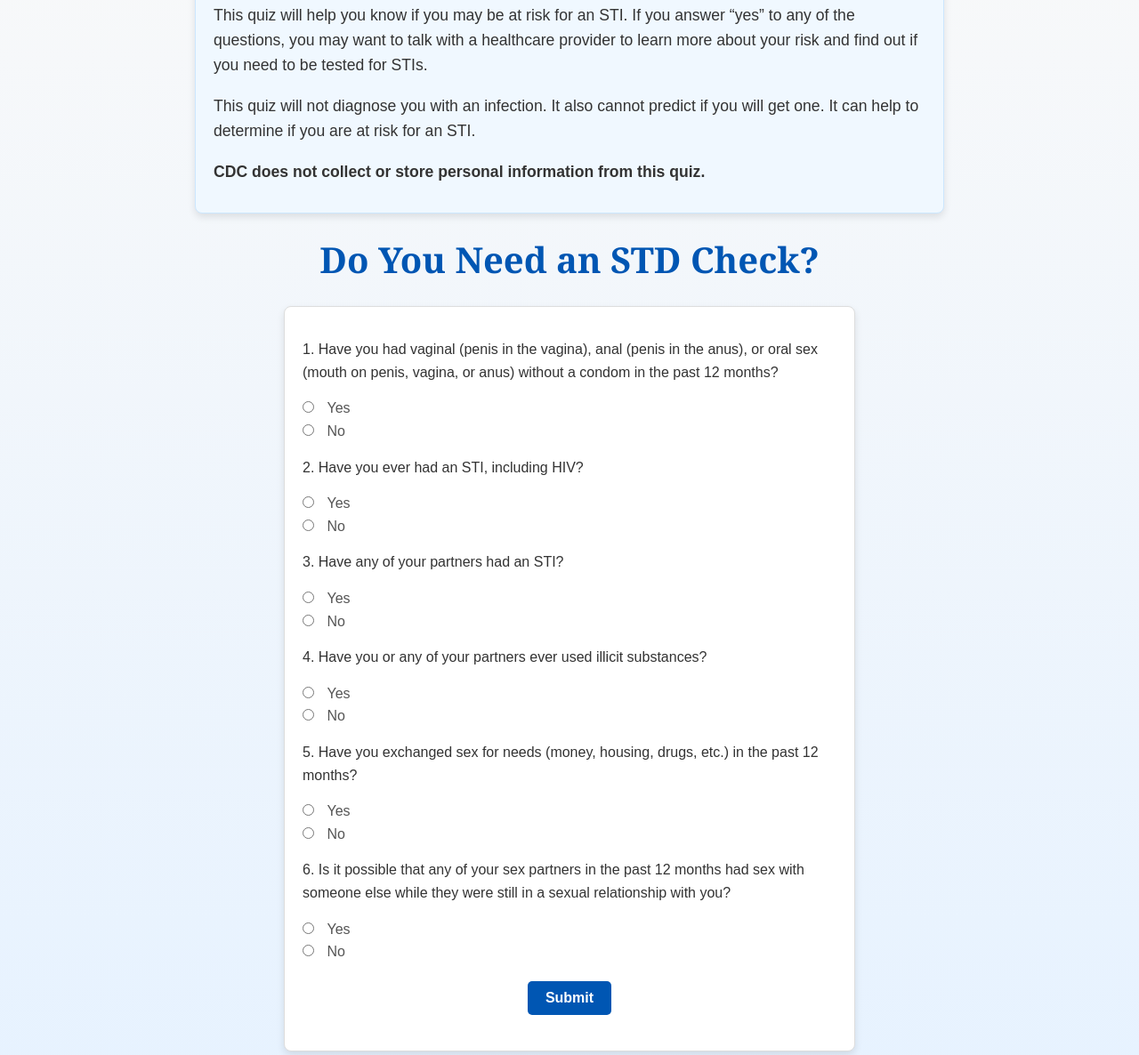
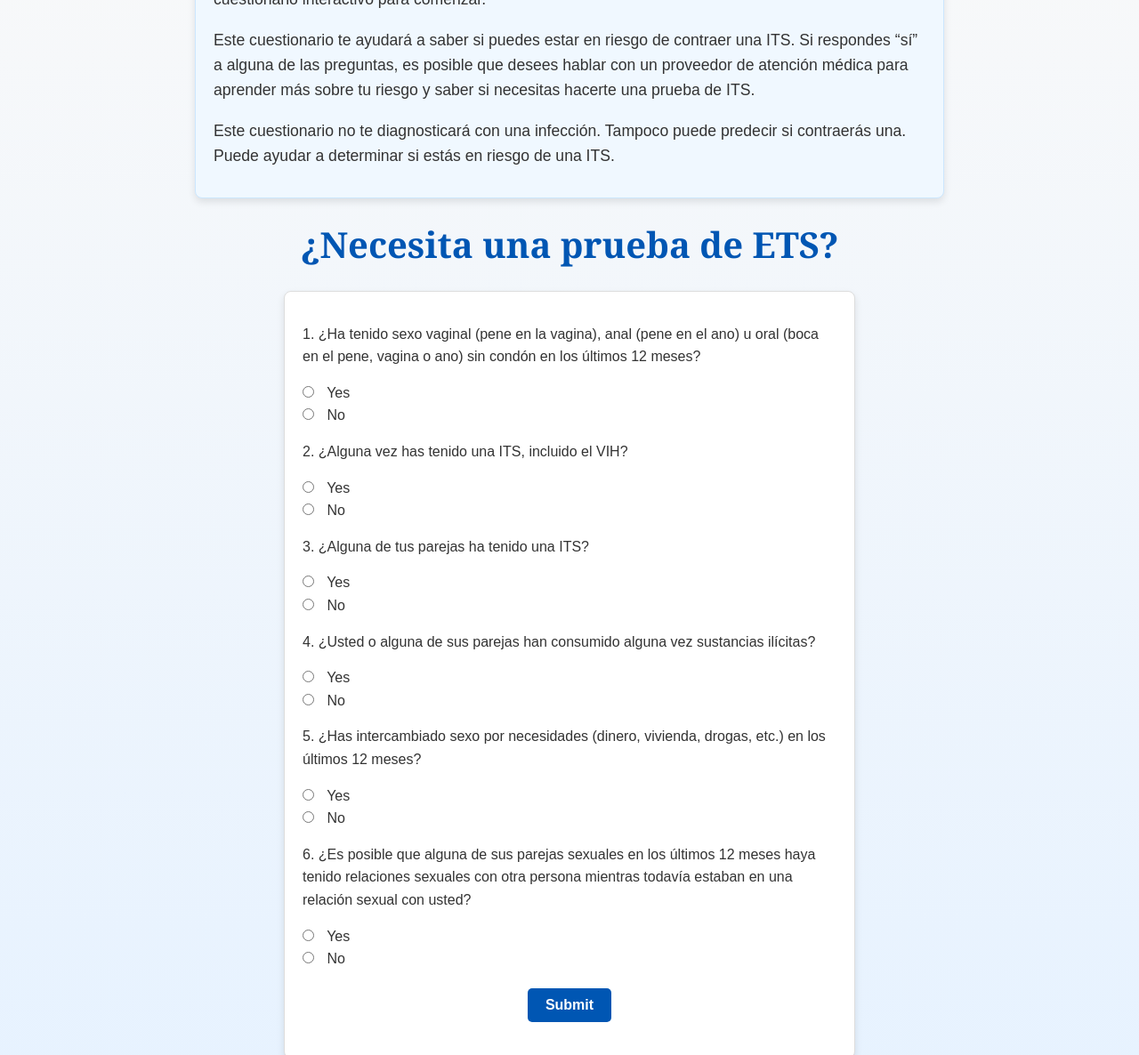
Before and after one commit to cmacbryde/Cuestionario-de-ETS, a plain HTML site: page index.html in a window 1280 px wide. Shown: the part 153-1339 px from the top of the page at 89% size. Drawn offline with Linux system fonts and the light colour scheme.

Commit message:
Update index.html
translated

```diff
--- a/index.html
+++ b/index.html
@@ -1,9 +1,6 @@
 <!DOCTYPE html>
 <html lang="en">
 <head>
-    <meta http-equiv='cache-control' content='no-cache'>
-    <meta http-equiv='expires' content='0'>
-    <meta http-equiv='pragma' content='no-cache'>
     <meta charset="UTF-8">
     <meta name="viewport" content="width=device-width, initial-scale=1.0">
     <title>STD Quiz</title>
@@ -12,66 +9,52 @@
 <body>
     <!-- Introductory Section -->
     <section id="intro">
-        <p><strong>DYK?</strong> Nearly 1 in 5 people in the U.S. have a sexually transmitted infection (STI). However, STIs are not inevitable, and they can be prevented and treated. Make a plan and choose the prevention steps that work for you with Prepare Before You’re There. Take this brief, interactive quiz to get started.</p>
+        <p><strong>¿Lo sabías?</strong> Casi 1 de cada 5 personas en los EE. UU. tiene una infección de transmisión sexual (ITS). Sin embargo, las ITS no son inevitables, y se pueden prevenir y tratar. Haz un plan y elige los pasos de prevención que funcionen para ti con "Prepara antes de estar allí". Realiza este breve cuestionario interactivo para comenzar.</p>
 
-        <p>This quiz will help you know if you may be at risk for an STI. If you answer “yes” to any of the questions, you may want to talk with a healthcare provider to learn more about your risk and find out if you need to be tested for STIs.</p>
+        <p>Este cuestionario te ayudará a saber si puedes estar en riesgo de contraer una ITS. Si respondes “sí” a alguna de las preguntas, es posible que desees hablar con un proveedor de atención médica para aprender más sobre tu riesgo y saber si necesitas hacerte una prueba de ITS.</p>
 
-        <p>This quiz will not diagnose you with an infection. It also cannot predict if you will get one. It can help to determine if you are at risk for an STI.</p>
+        <p>Este cuestionario no te diagnosticará con una infección. Tampoco puede predecir si contraerás una. Puede ayudar a determinar si estás en riesgo de una ITS.</p>
 
-        <p><strong>CDC does not collect or store personal information from this quiz.</strong></p>
     </section>
 
-    <!-- Quiz Section -->
-    <h1>Do You Need an STD Check?</h1>
+
+    <h1>¿Necesita una prueba de ETS?</h1>
     <form id="quiz-form">
-        <p>1. Have you had vaginal (penis in the vagina), anal (penis in the anus), or oral sex (mouth on penis, vagina, or anus) without a condom in the past 12 months?</p>
-        <input type="radio" name="q1" value="yes" id="q1-yes">
-        <label for="q1-yes">Yes</label><br>
-        <input type="radio" name="q1" value="no" id="q1-no">
-        <label for="q1-no">No</label><br>
+        <p>1. ¿Ha tenido sexo vaginal (pene en la vagina), anal (pene en el ano) u oral (boca en el pene, vagina o ano) sin condón en los últimos 12 meses?</p>
+        <input type="radio" name="q1" value="yes"> Yes<br>
+        <input type="radio" name="q1" value="no"> No<br>
 
-        <p>2. Have you ever had an STI, including HIV?</p>
-        <input type="radio" name="q2" value="yes" id="q2-yes">
-        <label for="q2-yes">Yes</label><br>
-        <input type="radio" name="q2" value="no" id="q2-no">
-        <label for="q2-no">No</label><br>
+        <p>2. ¿Alguna vez has tenido una ITS, incluido el VIH?</p>
+        <input type="radio" name="q2" value="yes"> Yes<br>
+        <input type="radio" name="q2" value="no"> No<br>
 
-        <p>3. Have any of your partners had an STI?</p>
-        <input type="radio" name="q3" value="yes" id="q3-yes">
-        <label for="q3-yes">Yes</label><br>
-        <input type="radio" name="q3" value="no" id="q3-no">
-        <label for="q3-no">No</label><br>
+        <p>3. ¿Alguna de tus parejas ha tenido una ITS?</p>
+        <input type="radio" name="q3" value="yes"> Yes<br>
+        <input type="radio" name="q3" value="no"> No<br>
 
-        <p>4. Have you or any of your partners ever used illicit substances?</p>
-        <input type="radio" name="q4" value="yes" id="q4-yes">
-        <label for="q4-yes">Yes</label><br>
-        <input type="radio" name="q4" value="no" id="q4-no">
-        <label for="q4-no">No</label><br>
+        <p>4. ¿Usted o alguna de sus parejas han consumido alguna vez sustancias ilícitas?</p>
+        <input type="radio" name="q4" value="yes"> Yes<br>
+        <input type="radio" name="q4" value="no"> No<br>
 
-        <p>5. Have you exchanged sex for needs (money, housing, drugs, etc.) in the past 12 months?</p>
-        <input type="radio" name="q5" value="yes" id="q5-yes">
-        <label for="q5-yes">Yes</label><br>
-        <input type="radio" name="q5" value="no" id="q5-no">
-        <label for="q5-no">No</label><br>
+        <p>5. ¿Has intercambiado sexo por necesidades (dinero, vivienda, drogas, etc.) en los últimos 12 meses?</p>
+        <input type="radio" name="q5" value="yes"> Yes<br>
+        <input type="radio" name="q5" value="no"> No<br>
 
-        <p>6. Is it possible that any of your sex partners in the past 12 months had sex with someone else while they were still in a sexual relationship with you?</p>
-        <input type="radio" name="q6" value="yes" id="q6-yes">
-        <label for="q6-yes">Yes</label><br>
-        <input type="radio" name="q6" value="no" id="q6-no">
-        <label for="q6-no">No</label><br>
+        <p>6. ¿Es posible que alguna de sus parejas sexuales en los últimos 12 meses haya tenido relaciones sexuales con otra persona mientras todavía estaban en una relación sexual con usted?</p>
+        <input type="radio" name="q6" value="yes"> Yes<br>
+        <input type="radio" name="q6" value="no"> No<br>
 
         <button type="button" onclick="calculateResults()">Submit</button>
     </form>
-
-    <!-- Results Section -->
     <div id="result"></div>
 
     <!-- Congratulations Section -->
     <section id="congratulations" style="display: none;">
-        <h2>CONGRATULATIONS!</h2>
-        <p>You’ve completed the quiz.</p>
-        <p>Answering “yes” to one or more of the quiz questions means you may be at risk for an STI. It also means you may want to talk with a healthcare provider to determine what tests you need (if any).</p>
-        <p>“Game Plan” resources on the next page can help you learn how to lower your risk for getting STIs. You can find and take the prevention steps that work for you. This information can help you learn how to stay healthy even if you answered “no” or “I don’t know” to the quiz questions.</p>
+        <h2>¡FELICIDADES!</h2>
+        <p>Has completado el cuestionario.</p>
+        <p>Responder "sí" a una o más de las preguntas del cuestionario significa que puede estar en riesgo de contraer una ITS. También significa que es posible que desee hablar con un proveedor de atención médica para determinar qué pruebas necesita (si las necesita).</p>
     </section>
+
+    <script src="script.js"></script>
 </body>
 </html>
```
